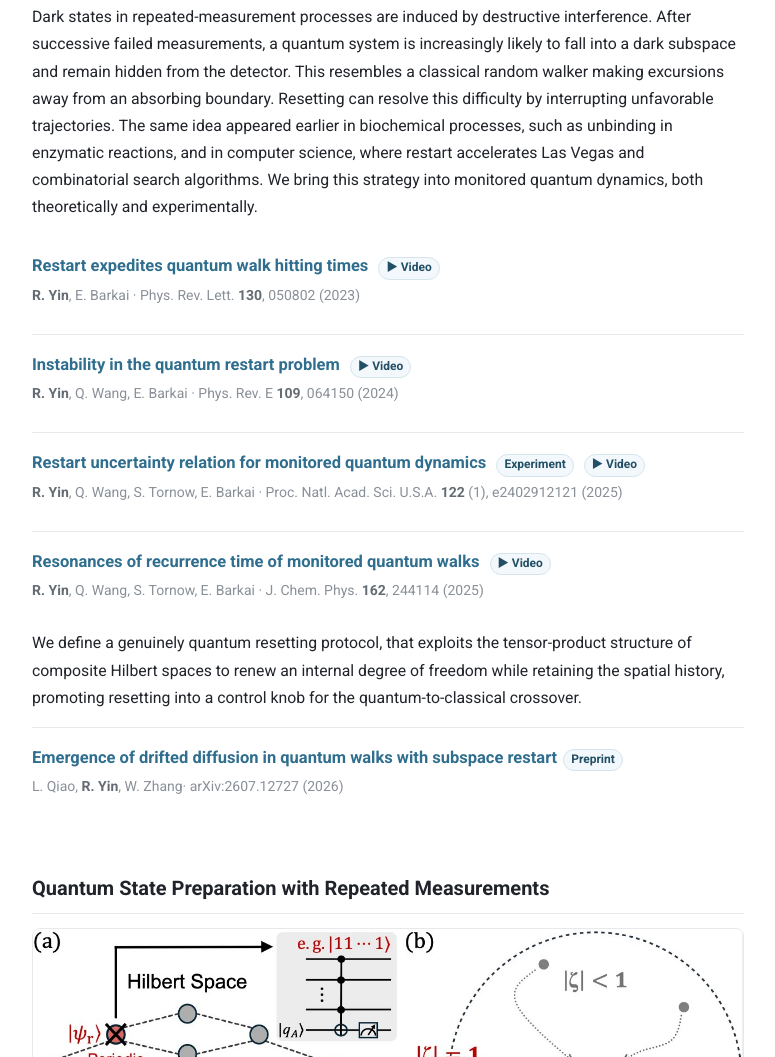
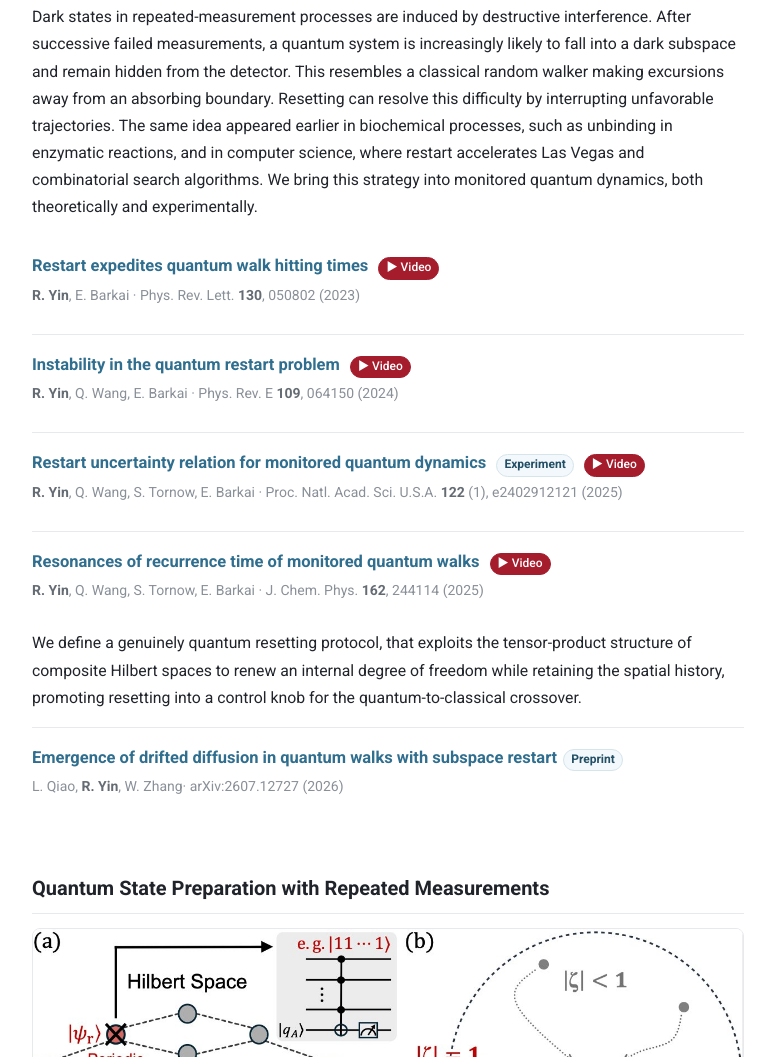
Before and after one commit to yruoyu/yruoyu.github.io, a plain HTML site: page publications.html in a window 1280 px wide. Shown: the part 1951-3008 px from the top of the page, without its empty margins (252-1027 px from the left). Drawn offline with Linux system fonts and the light colour scheme.

Commit message:
Enhance styles for featured videos and tags
Added styles for featured video cards and updated video tag styles.

```diff
--- a/style.css
+++ b/style.css
@@ -202,3 +202,19 @@ footer{border-top:1px solid var(--line);}
 a.tag { text-decoration: none; }
 
 .video-credit { font-size: 0.8rem; font-weight: 400; color: #777; margin-left: 4px; }
+
+.video-card.featured { grid-column: 1 / -1; }
+
+/* Video tags on the publications page: deep red */
+.paper .title a.tag {
+  background: #a51d2d;
+  border-color: #a51d2d;
+  color: #ffffff;
+  text-decoration: none;
+  font-weight: 500;
+}
+.paper .title a.tag:hover {
+  background: #7f1622;
+  border-color: #7f1622;
+  color: #ffffff;
+}
```
